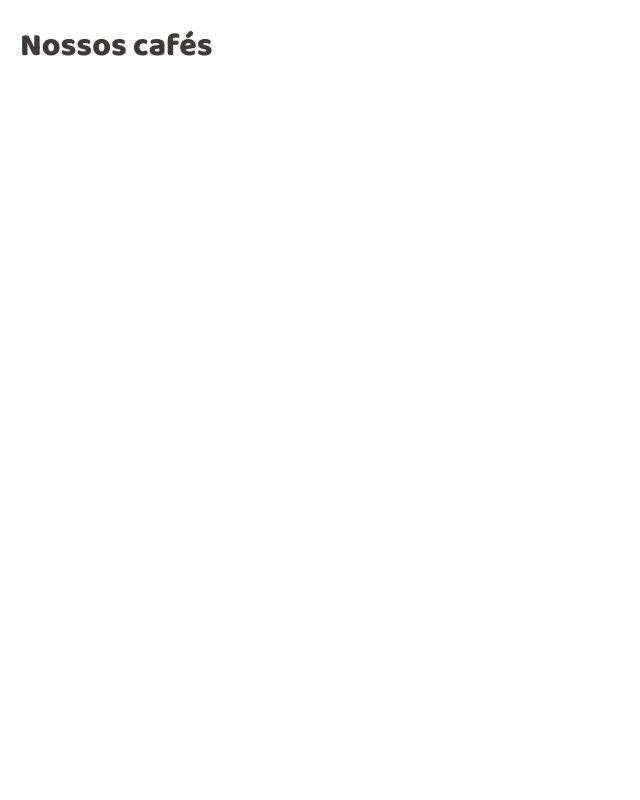
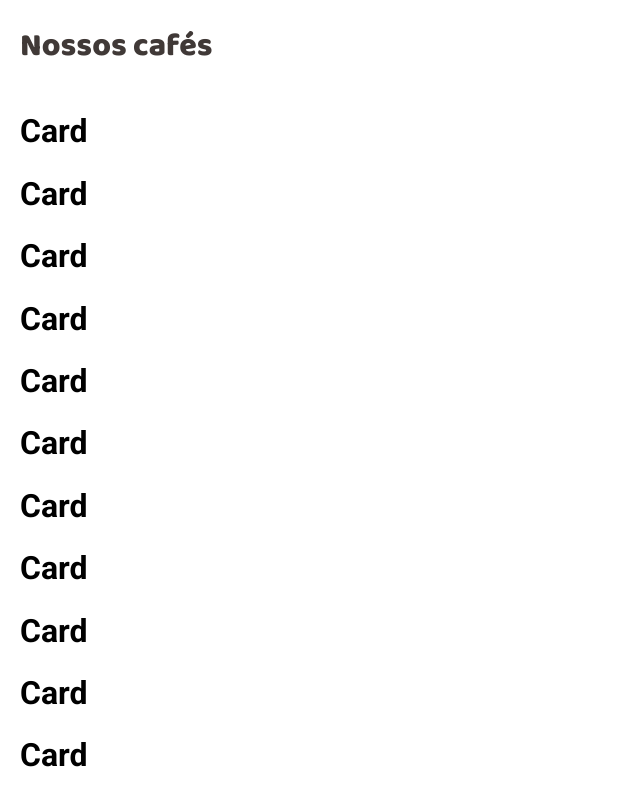
Before and after one commit to Marcelovqvd/Coffe_Delivery, a React (Vite) app: page / in a window 1280 px wide. Shown: the part 660-1460 px from the top of the page, without its empty margins (0-640 px from the left). Before the commit the page ends 931 px from the top, so only its background shows below. Built offline with nearby package versions, Linux system fonts and the light colour scheme.

Commit message:
Card Component wip

```diff
--- /dev/null
+++ b/src/components/Card/index.tsx
@@ -0,0 +1,19 @@
+import { CoffeeImg, Container, Control, Description, Order, Price, Tags, Title } from "./styles"
+
+export default function Card() {
+  return (
+    <Container>
+      <h1>Card</h1>
+      <CoffeeImg />
+      <Tags />
+      <Title></Title>
+      <Description></Description>
+      <Control>
+        <Price></Price>
+        <Order>
+          <button></button>
+        </Order>
+      </Control>
+    </Container>
+  )
+}
--- /dev/null
+++ b/src/components/Card/styles.ts
@@ -0,0 +1,19 @@
+import styled from "styled-components"
+
+import { mixins } from "../../styles/mixins"
+
+export const Container = styled.div``
+
+export const CoffeeImg = styled.img``
+
+export const Tags = styled.div``
+
+export const Title = styled.h3``
+
+export const Description = styled.span``
+
+export const Control = styled.div``
+
+export const Price = styled.div``
+
+export const Order = styled.div``
--- a/src/pages/Home/index.tsx
+++ b/src/pages/Home/index.tsx
@@ -1,6 +1,8 @@
 import { Coffee, Package, ShoppingCart, Timer } from "@phosphor-icons/react"
 import { useTheme } from "styled-components"
 
+import { coffes } from "../../../data.json"
+import Card from "../../components/Card"
 import { CoffeList, Heading, Hero, HeroContent, Info } from "./styles"
 
 export default function Home() {
@@ -67,7 +69,11 @@ export default function Home() {
       <CoffeList>
         <h2>Nossos cafés</h2>
 
-        <div></div>
+        <div>
+          {coffes.map(coffe => {
+            return <Card />
+          })}
+        </div>
       </CoffeList>
     </div>
   )
```
